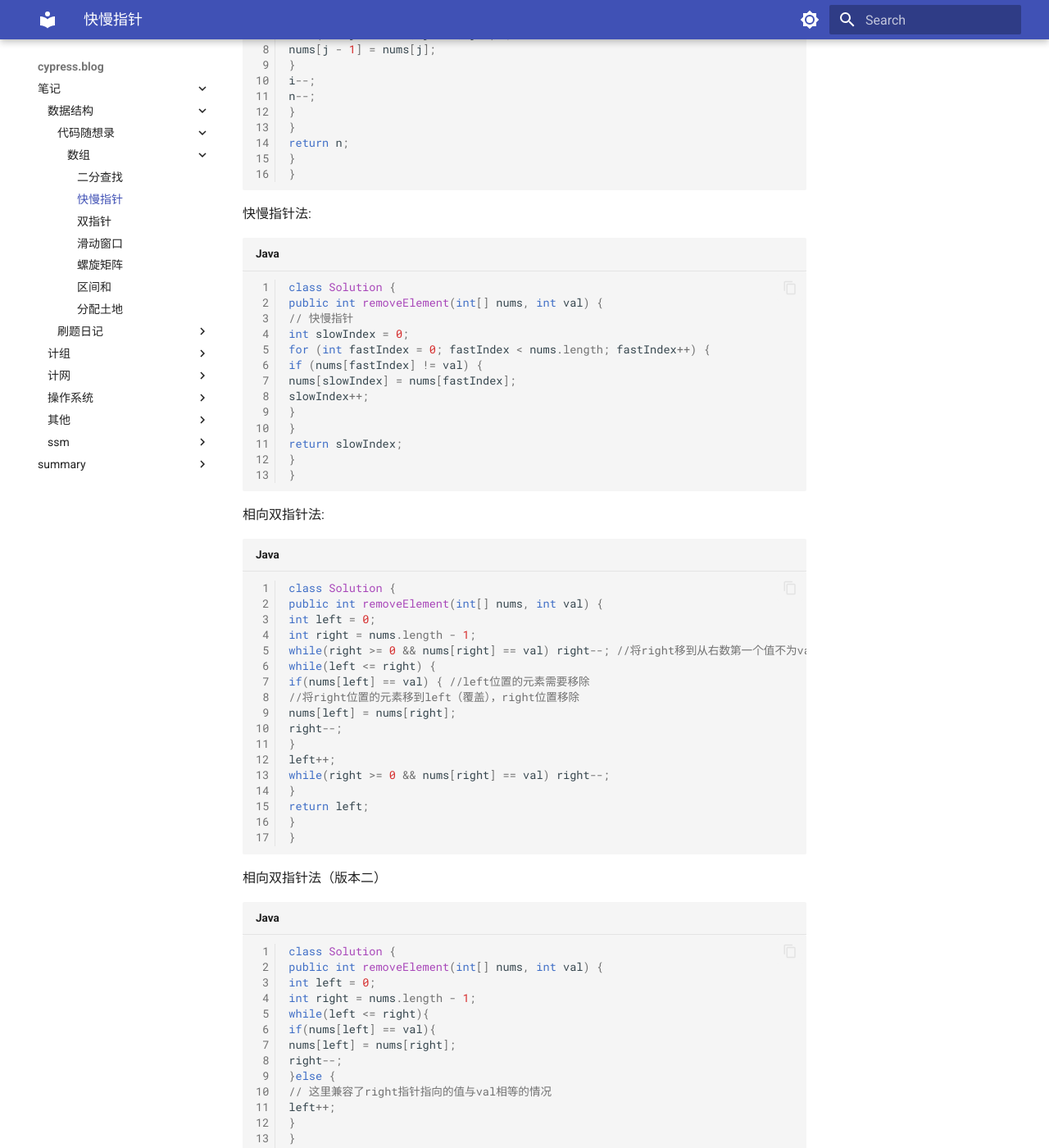
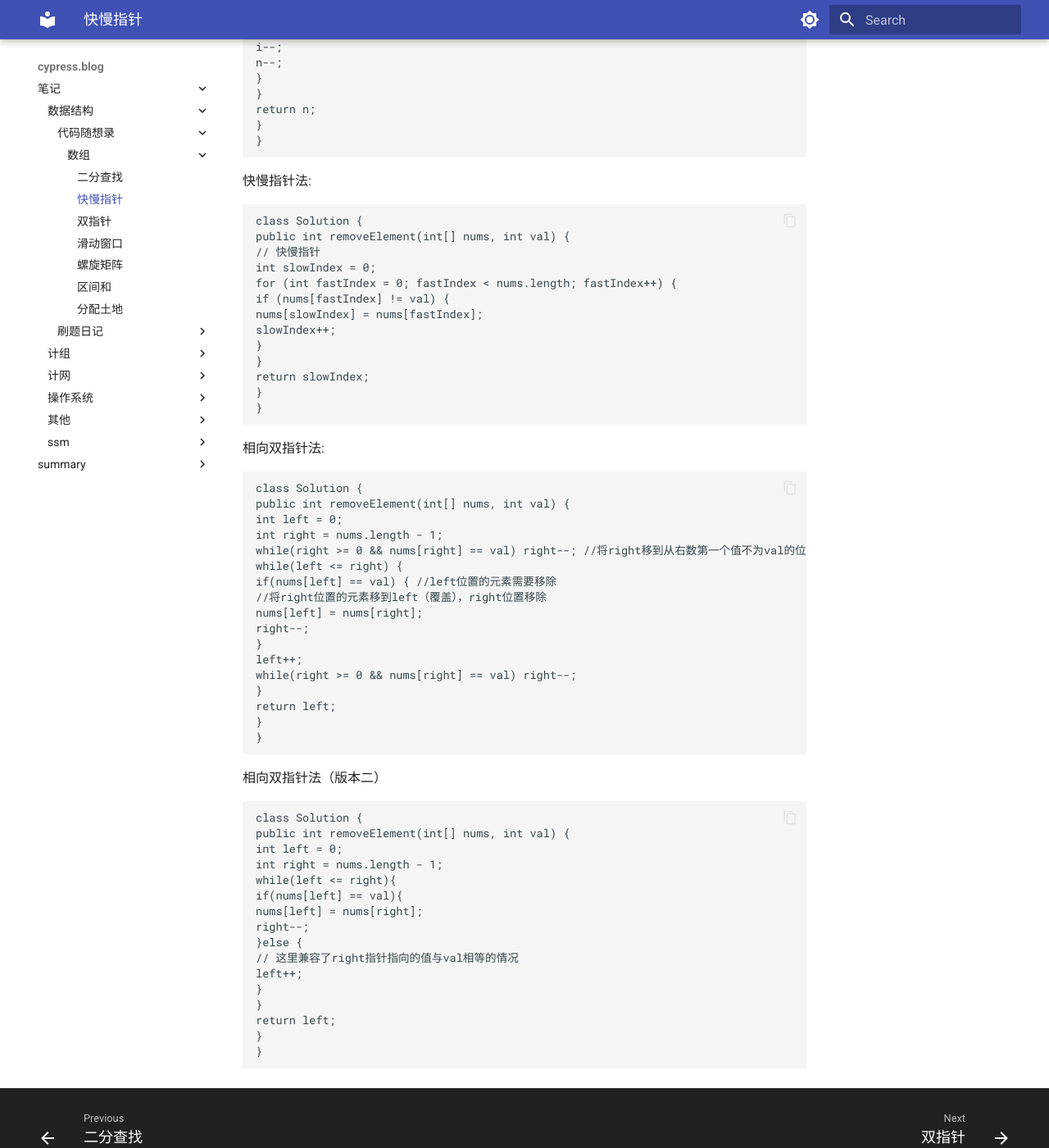
Before and after one commit to cyprer/blog0, an MkDocs documentation site: the page built from docs/note/datastructure/array/fast-slow-pointer.md, in a window 1280 px wide and 1400 px high, scrolled down 683 px. Shown: the whole window at 82% size. Built offline with MkDocs 1.6.1 and Material for MkDocs 9.7.7, drawn with Linux system fonts in a browser that asks for light colours; part of the change alters nothing that is shown; some of the changed text lies outside the part shown.

Commit message:
恢复了配置

```diff
--- a/mkdocs.yml
+++ b/mkdocs.yml
@@ -28,93 +28,29 @@ theme:
         icon: material/brightness-4
         name: 切换至亮色模式
 
-plugins:
-  - search #搜索配置
-  - include_dir_to_nav:
-      sort_file: true
-      sort_directory: true
-  - git-committers:
-      enabled: !ENV [CI, false]
-      repository: Pale-illusions/my-mkdocs
-      branch: main
-      exclude:
-        - index.md
-        - tag.md
-        - waline.md
-        - blog/posts/update.md
-        - blog/posts/wkw.md
-        - about/link.md
-  - git-revision-date-localized:
-      enabled: !ENV [CI, false]
-      type: iso_date
-      enable_creation_date: false
-      exclude:
-        - index.md
-        - tag.md
-        - liuyanban.md
-        - blog/posts/update.md
-        - blog/posts/wkw.md
-        - about/link.md
-        - websitebeauty/linktech.md
-  - blog: #博客配置
-      post_date_format: full #时间
-      draft: true
-      draft_if_future_date: true #自动将具有未来日期的帖子标记为草稿
-      post_readtime: true
-      post_readtime_words_per_minute: 265 #计算帖子的阅读时间时读者每分钟预计阅读的字数
-      post_url_format: "{date}/{slug}"
-      # categories_slugify: !!python/object/apply:pymdownx.slugs.slugify
-      #   kwds:
-      #     case: lower
-      pagination_url_format: "page/{page}"
-      authors_file: "{blog}/.authors.yml" #作者信息
-  - tags:
-      tags_file: tag.md #分类标签
-
-markdown_extensions: #详见https://squidfunk.github.io/mkdocs-material/setup/extensions/python-markdown-extensions/ 和 https://squidfunk.github.io/mkdocs-material/setup/extensions/python-markdown/
-  - abbr
-  - attr_list
-  - admonition
-  - def_list
-  - footnotes
-  - md_in_html
-  # - meta # 支持Markdown文件上方自定义标题标签等
-  - pymdownx.caret
-  - pymdownx.betterem
-  - pymdownx.critic
+markdown_extensions:
+  - toc:
+      permalink: true        # 添加段落链接
+      toc_depth: 3          # 目录深度
+      separator: "_"        # 标题锚点分隔符
+      title: "目录"         # 目录标题
   - pymdownx.details
-  - pymdownx.inlinehilite
-  - pymdownx.keys
-  - pymdownx.mark
-  - pymdownx.snippets
-  - pymdownx.smartsymbols
-  - pymdownx.tilde
-  - pymdownx.superfences:
-      custom_fences:
-        - name: mermaid
-          class: mermaid
-          format:
-            !!python/name:pymdownx.superfences.fence_code_format # 代码块高亮插件
-
-
-  - pymdownx.arithmatex: # latex支持
-      generic: true
-  - toc:
-      permalink: true # 固定标题位置为当前位置
   - pymdownx.highlight: # 代码块高亮
       anchor_linenums: true
       linenums: true # 显示行号
       auto_title: true # 显示编程语言名称
-  - pymdownx.emoji:
-      emoji_index: !!python/name:material.extensions.emoji.twemoji
-      emoji_generator: !!python/name:material.extensions.emoji.to_svg
-  - pymdownx.tabbed:
-      alternate_style: true
-  - pymdownx.tasklist:
-      custom_checkbox: true
-  # - markdown.extensions.toc:
-  #     slugify: !!python/object/apply:pymdownx.slugs.slugify {kwds: {case: lower}}
-  #     permalink: "\ue157"
+      linenums_style: pymdownx-inline
+      line_spans: __span
+      pygments_lang_class: true
+plugins:
+  - search:
+      lang:
+      - zh
+      - en
+  - blog:
+      blog_dir: blog
+      post_url_format: "{slug}"
+      post_excerpt: optional
 
 
 nav:
```
